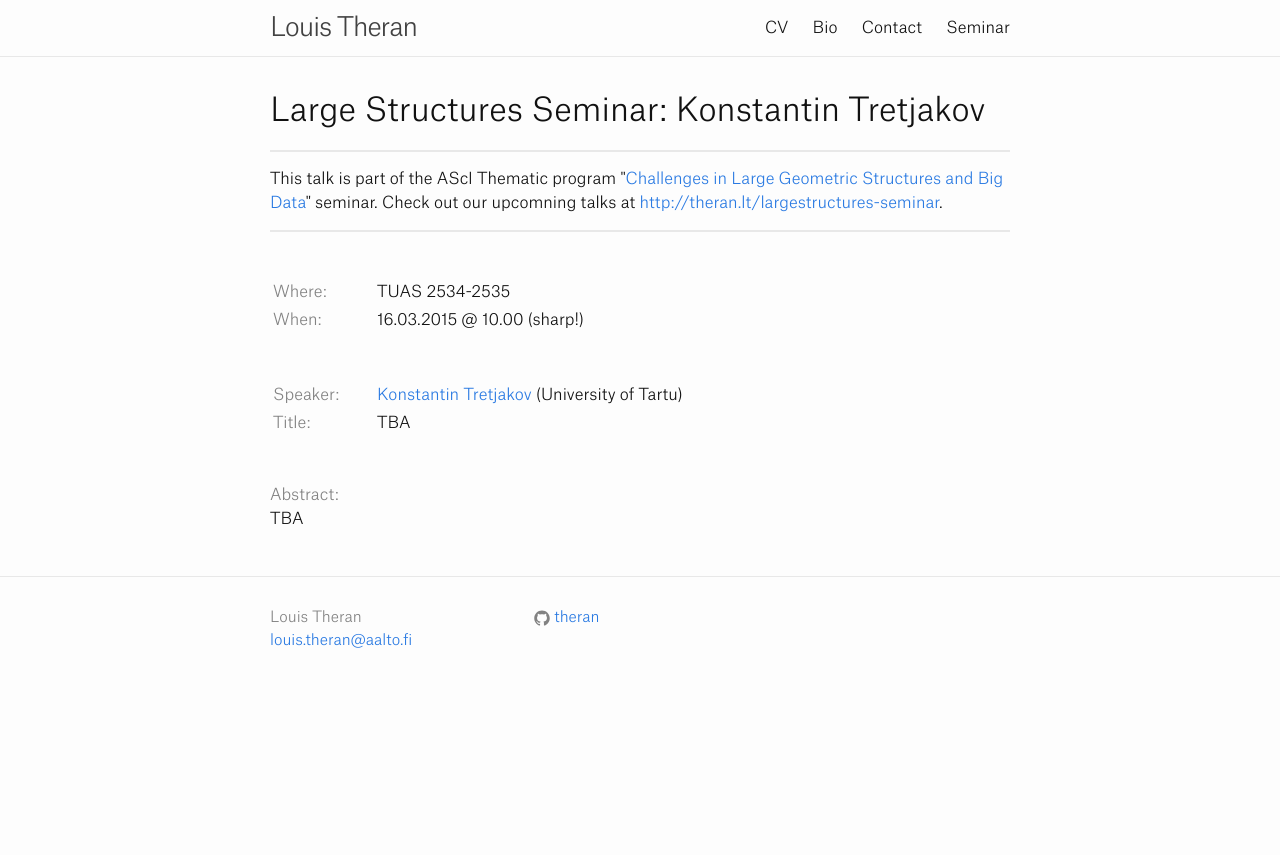
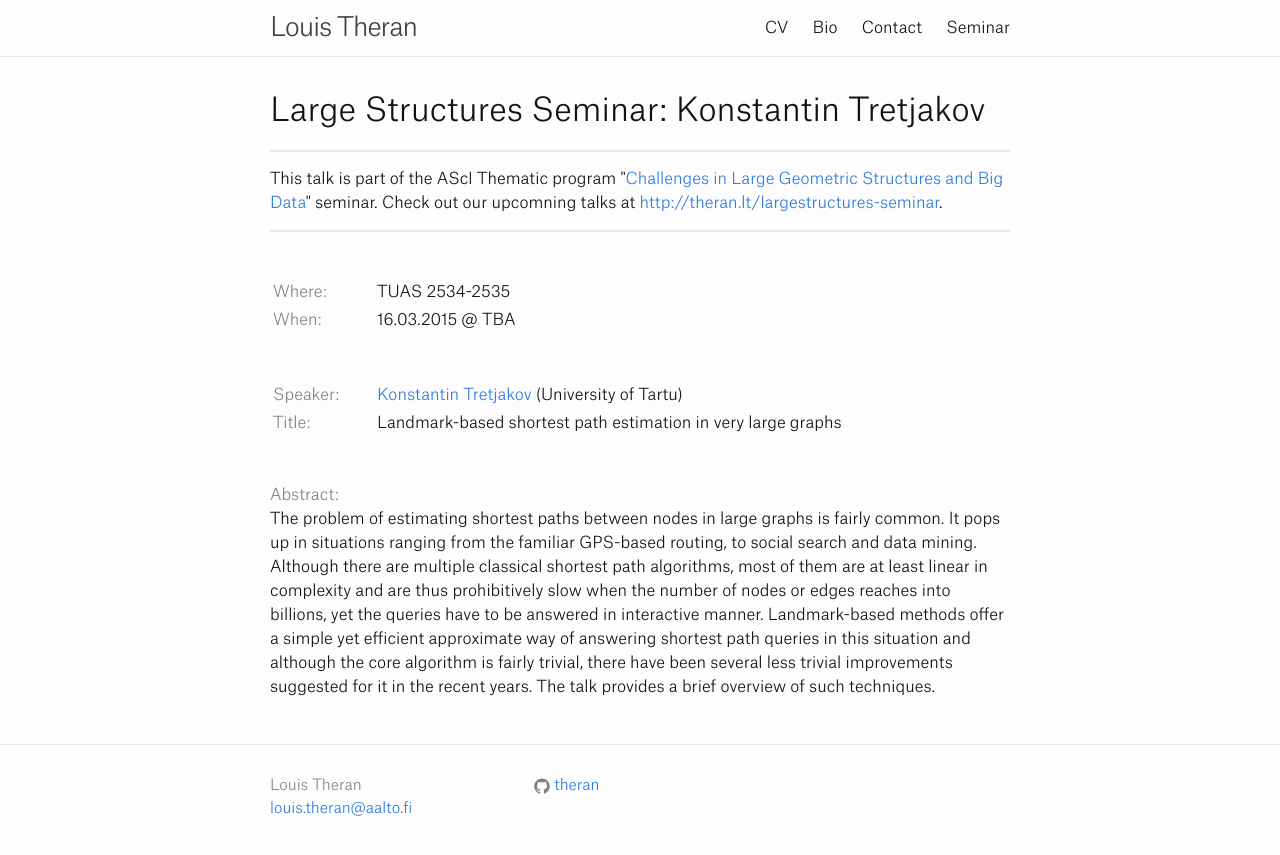
Before and after one commit to theran/theran.github.io, a Jekyll site: the page built from _seminartalks/2015-03-16-tretjakov.md, in a window 1280 px wide. Shown: the top 855 px of the page. Built offline with Jekyll 4.4.1, drawn with Linux system fonts in a browser that asks for light colours.

Commit message:
Update 2015-03-16-tretjakov.md

```diff
--- a/_seminartalks/2015-03-16-tretjakov.md
+++ b/_seminartalks/2015-03-16-tretjakov.md
@@ -4,9 +4,9 @@ speaker: Konstantin Tretjakov
 speakerinst: University of Tartu
 speakershortinst: Tartu
 speakerurl: http://kt.era.ee/
-talktitle:  TBA
+talktitle:  Landmark-based shortest path estimation in very large graphs
 talkdate: 16.03.2015
-talktime: 10.00 (sharp!)
+talktime: TBA
 talkplace: TUAS 2534-2535
 title: "Large Structures Seminar - Konstantin Tretjakov"
 dinnerplace:
@@ -14,4 +14,5 @@ dinnertime:
 dinnerurl:
 ---
 
-TBA
+The problem of estimating shortest paths between nodes in large graphs is fairly common. It pops up in situations ranging from the familiar GPS-based routing, to social search and data mining. Although there are multiple classical shortest path algorithms, most of them are at least linear in complexity and are thus prohibitively slow when the number of nodes or edges reaches into billions, yet the queries have to be answered in interactive manner.
+Landmark-based methods offer a simple yet efficient approximate way of answering shortest path queries in this situation and although the core algorithm is fairly trivial, there have been several less trivial improvements suggested for it in the recent years. The talk provides a brief overview of such techniques.
```
